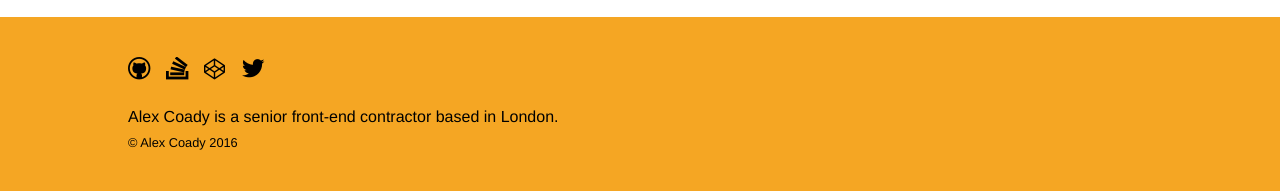
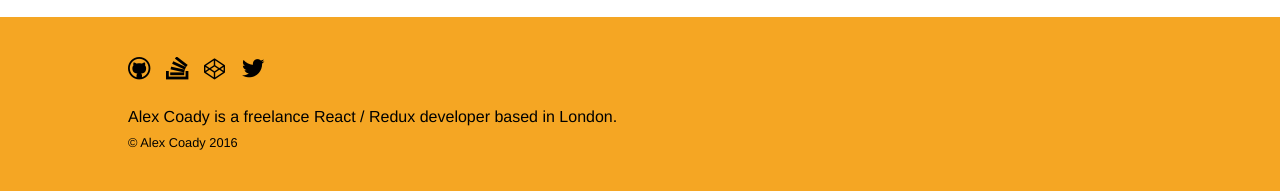
Before and after one commit to alexcoady/alexcoady.github.io, a Jekyll site: the page built from index.html, in a window 1280 px wide. Shown: the part 952-1143 px from the top of the page. Built offline with Jekyll 4.4.1, drawn with Linux system fonts in a browser that asks for light colours; some web fonts are replaced.

Commit message:
Updated tagline

```diff
--- a/_config.yml
+++ b/_config.yml
@@ -2,7 +2,7 @@
 title: Alex Coady
 email: alex@coady.me
 description: > # this means to ignore newlines until "baseurl:"
-  Alex Coady is a senior front-end contractor based in London.
+  Alex Coady is a freelance React / Redux developer based in London.
 copyright: "&copy; Alex Coady 2016"
 baseurl: "" # the subpath of your site, e.g. /blog/
 imagesrc: "/images/"
```
